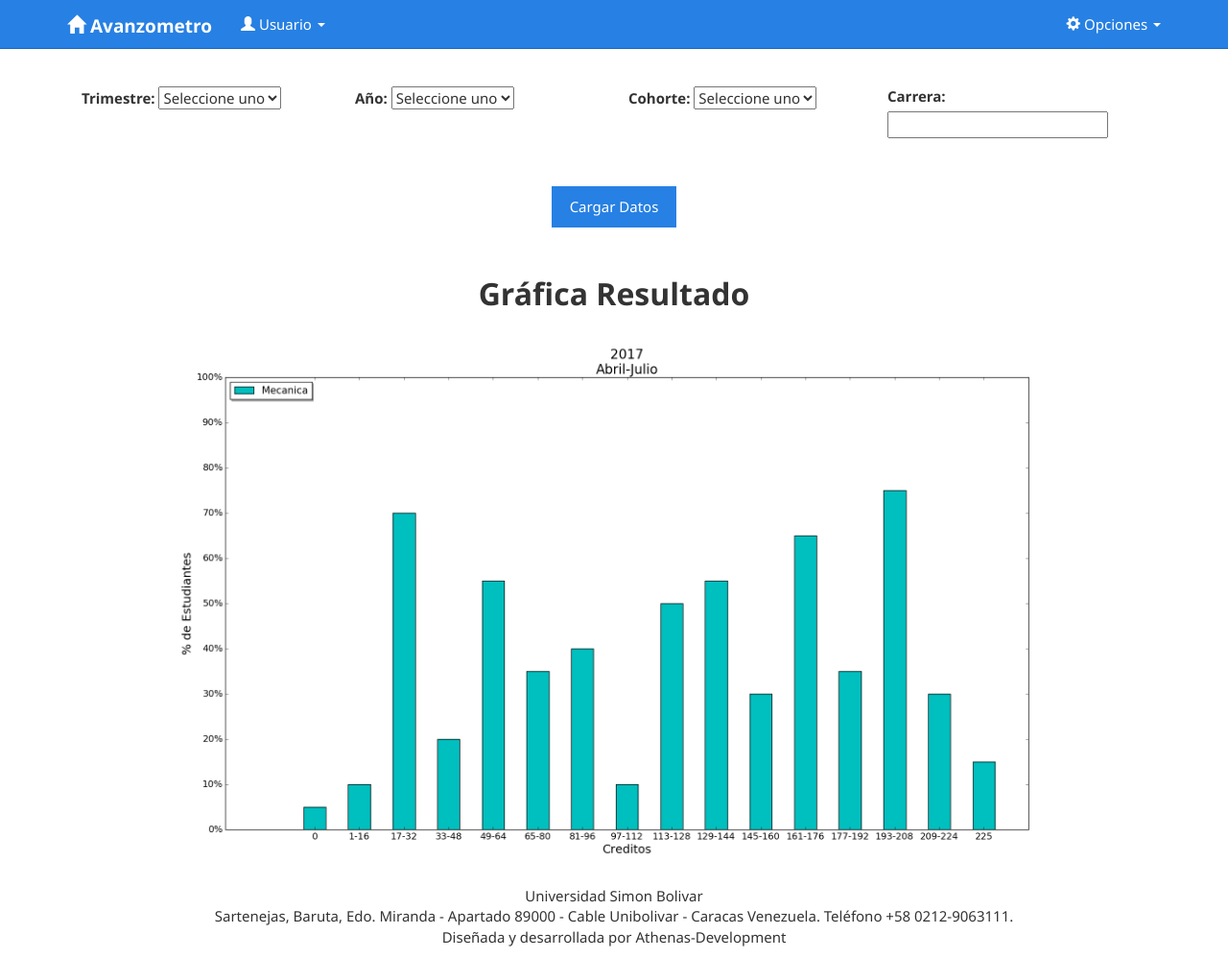
After one commit to Athenas-Development/Avanzometro, a Django app: page /instantanea/ in a window 1280 px wide. The commit adds this page. Shown: the whole page at 96% size. Run offline with Django 3.2, Linux system fonts and the light colour scheme; some libraries are stand-ins or nearby versions.

Commit message:
Creada vista de instantanea

```diff
--- a/Proyecto1/settings.py
+++ b/Proyecto1/settings.py
@@ -38,7 +38,7 @@ INSTALLED_APPS = [
     'django.contrib.messages',
     'django.contrib.staticfiles',
     'apps.login',
-    'apps.registro',
+    'apps.registro'
 ]
 
 MIDDLEWARE = [
@@ -129,4 +129,4 @@ STATICFILES_DIRS = [
     os.path.join(BASE_DIR, "static"),
 ]
 
-LOGIN_REDIRECT_URL = 'registro/welcome'
+LOGIN_REDIRECT_URL = 'instantanea/'
--- a/Proyecto1/urls.py
+++ b/Proyecto1/urls.py
@@ -16,10 +16,11 @@ Including another URLconf
 from django.conf.urls import url, include
 from django.contrib import admin
 from django.contrib.auth.views import login
+from apps.registro.views import instantanea
 
 urlpatterns = [
     url(r'^admin/', admin.site.urls),
-    url(r'$^|^index', login, {'template_name':'login.html'}),
-    url(r'^registro', include('apps.registro.urls')),
-    url(r'^registro/welcome', include('apps.registro.urls'))
+    url(r'$^', login, {'template_name':'login.html'}),
+    url(r'^registro/', include('apps.registro.urls')),
+    url(r'^instantanea/', instantanea)
 ]
--- a/apps/registro/urls.py
+++ b/apps/registro/urls.py
@@ -1,9 +1,9 @@
 from django.conf.urls import url, include
 from django.contrib import admin
-from apps.registro.views import RegistroUsuario, welcome
+from apps.registro.views import RegistroUsuario, welcome, instantanea
 
 
 urlpatterns = [
     url(r'^$', RegistroUsuario.as_view()),
-    url(r'^welcome',RegistroUsuario.as_view()),
+    url(r'^welcome', welcome),
 ]
--- a/apps/registro/views.py
+++ b/apps/registro/views.py
@@ -1,4 +1,4 @@
-from django.shortcuts import render
+from django.shortcuts import render, redirect
 from django.contrib.auth.models import User
 from django.views.generic import CreateView
 from apps.registro.forms import RegistroForm
@@ -10,7 +10,16 @@ class RegistroUsuario(CreateView):
     model = User
     template_name = 'registrarUsuario.html'
     form_class = RegistroForm
-    success_url = '/index'
+    success_url = '/'
 
-def welcome():
-	return HttpResponse("Welcome!")
+def welcome(request):
+    return redirect('registro')
+
+
+def instantanea(request):
+    list1=[]
+    for i in range(68,118):
+        a= str(i)[-2] + str(i)[-1]
+        list1.append(a)
+
+    return render(request, "instantanea.html", {'rangeano': range(1968,2018), 'rangecohorte': list1})
--- /dev/null
+++ b/static/css/hola.css
@@ -0,0 +1,9 @@
+
+
+select-style {
+    border: 1px solid #a9a9a9;
+    width: 170px;
+    height: 25px;
+    overflow: hidden;
+    background: white;
+}
--- /dev/null
+++ b/templates/instantanea.html
@@ -0,0 +1,64 @@
+{% extends 'layout.html' %}
+{% load staticfiles %}
+
+<!DOCTYPE html>
+
+
+{% block content %}
+<div class="container-fluid">
+    <form method="post" style="margin-top: 90px">
+
+        <div class="row">
+            <div class="col-md-3">
+                <label for="Trimestre" > Trimestre: </label>
+                <select name="Trimestre" class="select-style">
+                    <option value=" " disable >Seleccione uno</option>
+                    <option>Sep-Dic </option>
+                    <option>Ene-Mar</option>
+                    <option>Abr-Jul</option>
+                </select>
+            </div>
+
+            <div class ="col-md-3" id="Año Trimestre">
+                <label for="año" >Año: </label>
+                    <select class="select-style" id="año" name="año" required>
+                        <option value=" " disable >Seleccione uno</option>
+                        {%for i in rangeano%}
+                        <option value="{{i}}" >{{i}}</option>
+                        {%endfor%}
+                    </select>
+            </div>
+
+            <div class ="col-md-3" id="Cohorte">
+                <label for="Cohorte" > Cohorte: </label>
+                    <select class="select-style" id="Cohorte" name="Cohorte" required>
+                        <option value=" " disable >Seleccione uno</option>
+                        {% for i in rangecohorte %}
+                        <option value="{{i}}" >{{i}}</option>
+                        {% endfor %}
+                    </select>
+            </div>
+
+            <div>
+                <label for="cedula">Carrera: </label>
+                <input type="text" id="carera" name="carrera" required>
+            </div>
+        </div>
+
+        <div class="row">
+            <div class="col-md-8 col-md-offset-2 text-center" style="margin-top: 50px">
+                <div class="form-group">
+                    <button class="btn btn-primary" type="submit"> Cargar Datos </button>
+                </div>
+            </div>
+        </div>
+    </form>
+
+    <div class="col-md-12">
+        <h2 class="text-center">
+            <b>Gráfica Resultado</b>
+        </h2><img alt="Grafica Avanzometro" src='{% static 'grafica.png' %}' class="img-responsive ">
+    </div>
+
+</div>
+{% endblock %}
--- a/templates/layout.html
+++ b/templates/layout.html
@@ -6,7 +6,10 @@
 
     <link href="{% static 'css/cosmo.min.css' %}" rel="stylesheet">
     <link href="{% static 'css/inputInvalido.css' %}" rel="stylesheet">
+    <link href="{% static 'css/hola.css' %}" rel="stylesheet"
     <link rel="stylesheet" href="https://maxcdn.bootstrapcdn.com/bootstrap/3.3.7/css/bootstrap.min.css" >
+    {% block css %}
+    {% endblock %}
     <title>{% block title %} Avanzometro {% endblock %}</title>
 </head>
 <body>
@@ -15,7 +18,7 @@
     <nav class="navbar navbar-inverse navbar-fixed-top">
       <div class="container">
         <div class="navbar-header">
-            <a class="navbar-brand" href="index"><span class="glyphicon glyphicon-home"></span>  <b>Avanzometro</b></a>
+            <a class="navbar-brand" href="/"><span class="glyphicon glyphicon-home"></span>  <b>Avanzometro</b></a>
         </div>
 
 
@@ -23,7 +26,7 @@
             <li class="dropdown">
               <a href="#" class="dropdown-toggle" data-toggle="dropdown" ><span class="glyphicon glyphicon-user"></span>  Usuario <span class="caret"></span></a>
               <ul class="dropdown-menu">
-                <li><a href="index"><span class="glyphicon glyphicon-log-in"></span>  Iniciar Sesion</a></li>
+                <li><a href="/"><span class="glyphicon glyphicon-log-in"></span>  Iniciar Sesion</a></li>
                 <li><a href="registro"><span class="glyphicon glyphicon-pencil"></span>       Registrar Usuario</a></li>
               </ul>
             </li>
@@ -32,7 +35,7 @@
             <li class="dropdown">
               <a href="#" class="dropdown-toggle" data-toggle="dropdown" > <span class="glyphicon glyphicon-cog"></span>  Opciones <span class="caret"></span></a>
               <ul class="dropdown-menu">
-                <li><a href="#"><span class="glyphicon glyphicon-off"></span>  Salir</a></li>
+                <li><a href="/"><span class="glyphicon glyphicon-off"></span>  Salir</a></li>
               </ul>
             </li>
           </ul>
```
Also changed, not shown: templates/seleccionar.html (added, +57 -0 lines), static/grafica.png (added), 1 other file.
